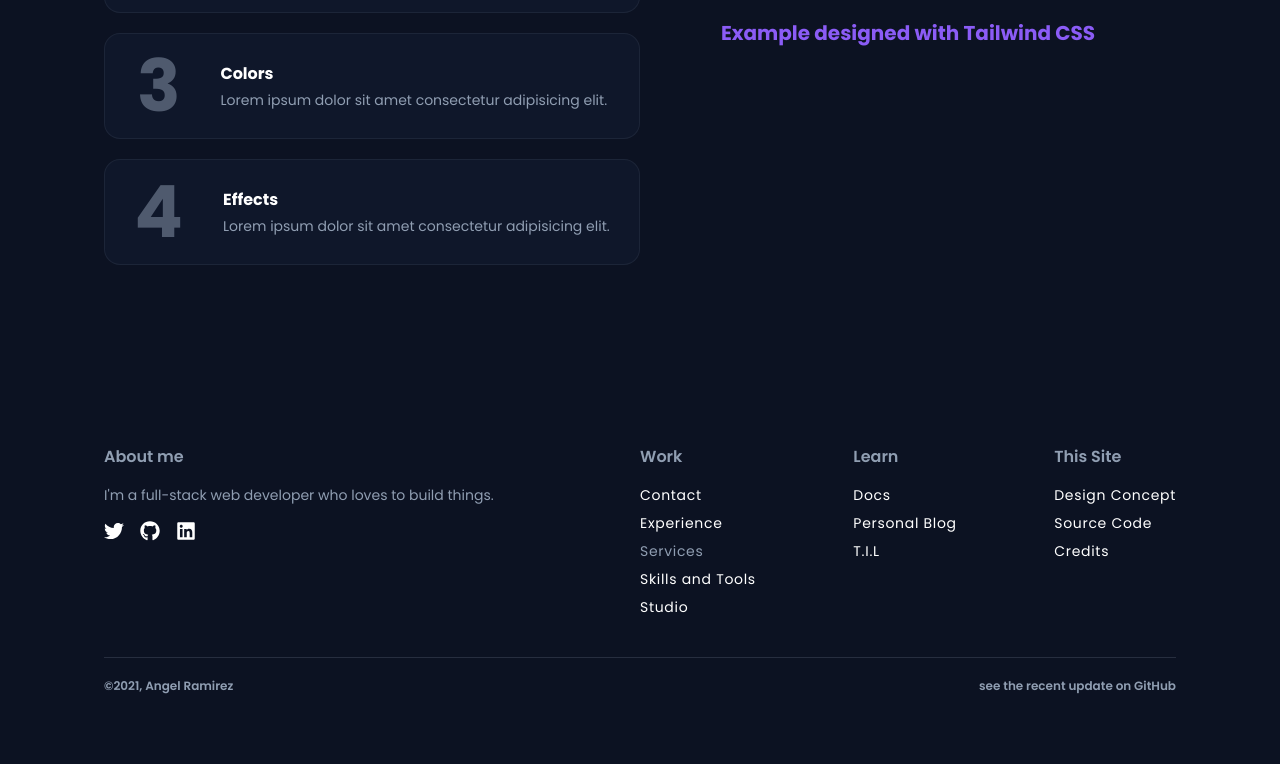
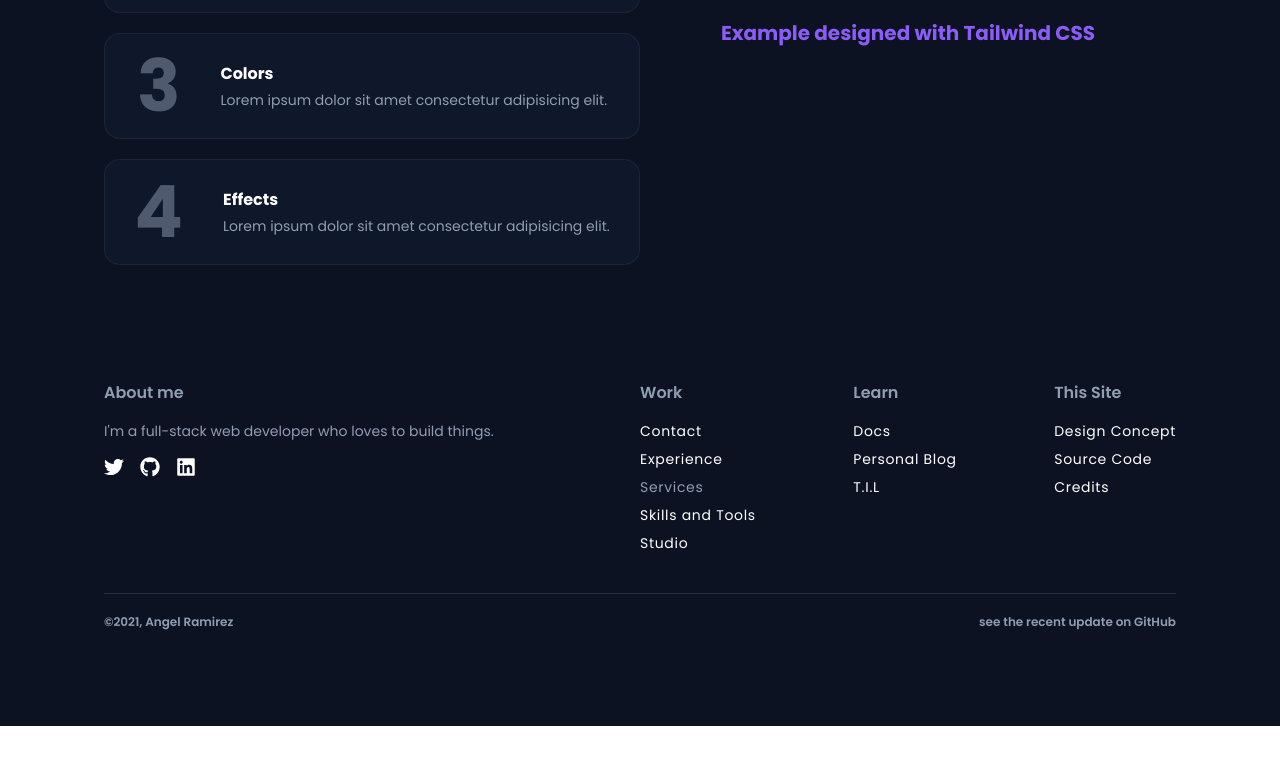
Before and after one commit to ImJars/Development-full-coding, a React (Vite) app: page / in a window 1280 px wide. Shown: the part 1535-2299 px from the top of the page. After the commit the page ends 2261 px from the top, so only its background shows below. Built offline with nearby package versions, Linux system fonts and the light colour scheme.

Commit message:
Update home.jsx

```diff
--- a/src/home.jsx
+++ b/src/home.jsx
@@ -339,7 +339,7 @@ function Home() {
             </div>
           </section>
         </section>
-        <section className="bg-primary block mt-16 pb-24">
+        <section className="bg-primary block pb-24">
           <Wraped>
             <Footer></Footer>
           </Wraped>
```
